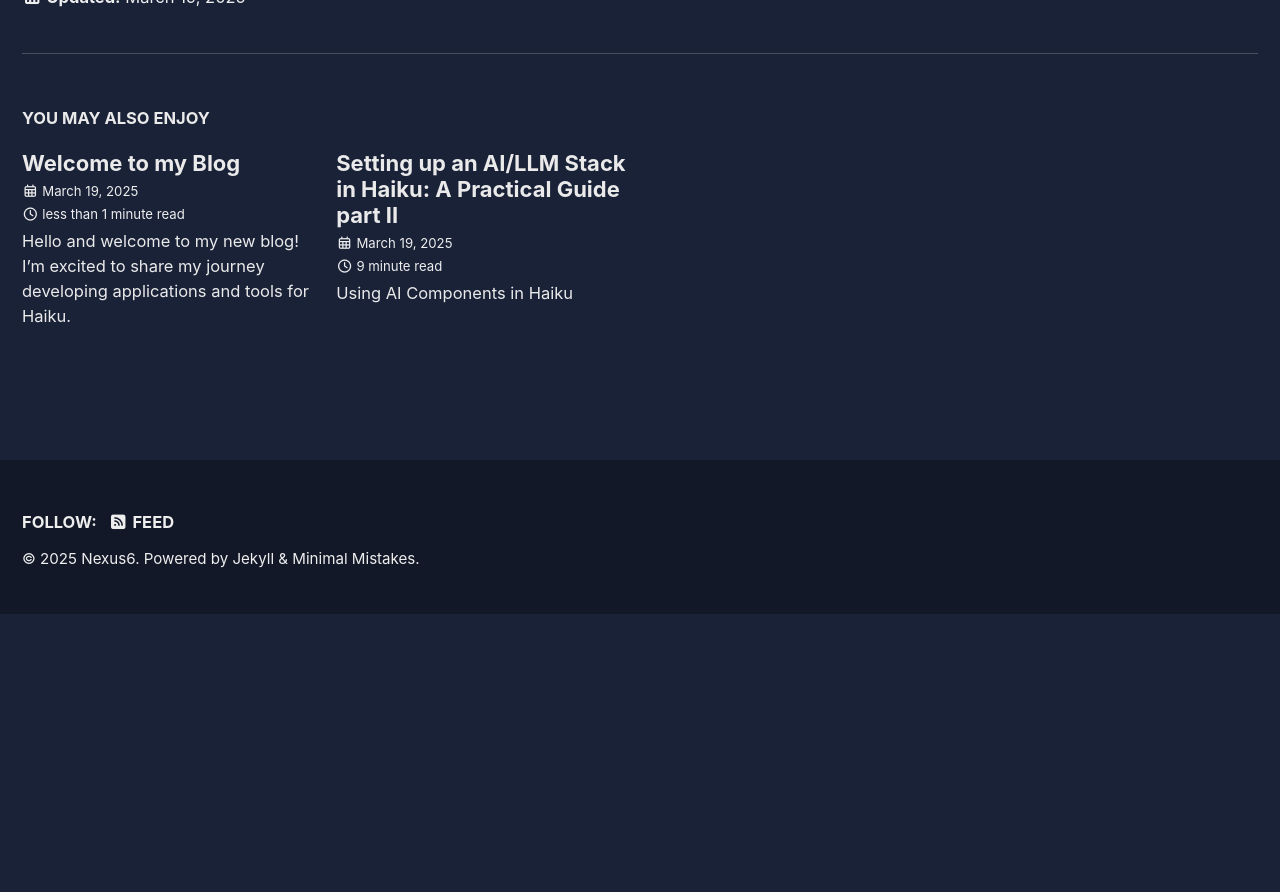
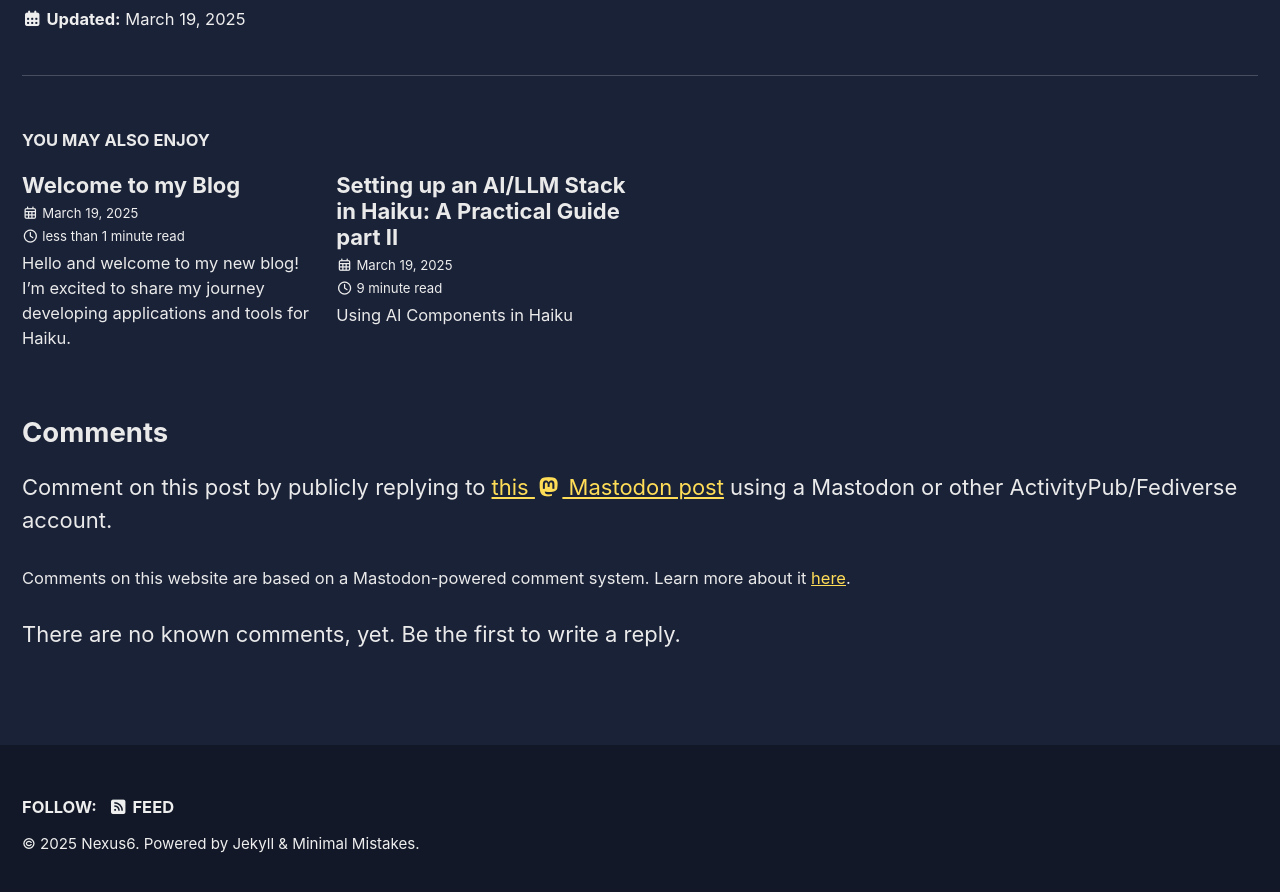
Before and after one commit to nexus6-haiku/nexus6-haiku.github.io, a Jekyll site: the page built from _posts/2025-19-03-Setup-an-environment-for-AI-in-Haiku-Part-1.md, in a window 1280 px wide and 900 px high, scrolled down 4477 px. Shown: the top 892 px of the window. Built offline with Jekyll 4.4.1, drawn with Linux system fonts in a browser that asks for light colours; cached includes are drawn as plain includes; some web fonts are replaced; before the commit the page ends 5091 px from its top, so only the background shows below that; some of the changed lines change nothing that is shown.

Commit message:
Mastodon link for comments

```diff
--- a/_posts/2025-19-03-Setup-an-environment-for-AI-in-Haiku-Part-1.md
+++ b/_posts/2025-19-03-Setup-an-environment-for-AI-in-Haiku-Part-1.md
@@ -7,6 +7,10 @@ tags:
   - AI
   - Haiku
   - Python
+comments:
+  id: 114216883384643825
+  #host: mastodon.social
+  #user: nexus_6
 ---
 
 I wanted to push the boundaries of what Haiku can do, so I decided to experiment with setting up a complete AI stack on it. My goal was to see if Haiku could actually run modern Large Language Models without GPU acceleration by using the most used frameworks like LangChain. While mainstream operating systems often require powerful hardware for AI workloads, I was curious if Haiku might offer a practical alternative for enthusiasts who want to explore AI without investing in specialized equipment. In this article, I'll walk you through how I built a functional Python environment for AI in Haiku and demonstrate how to leverage essential components for working with LLMs, all running on modest hardware like my ThinkPad T480s.
```
